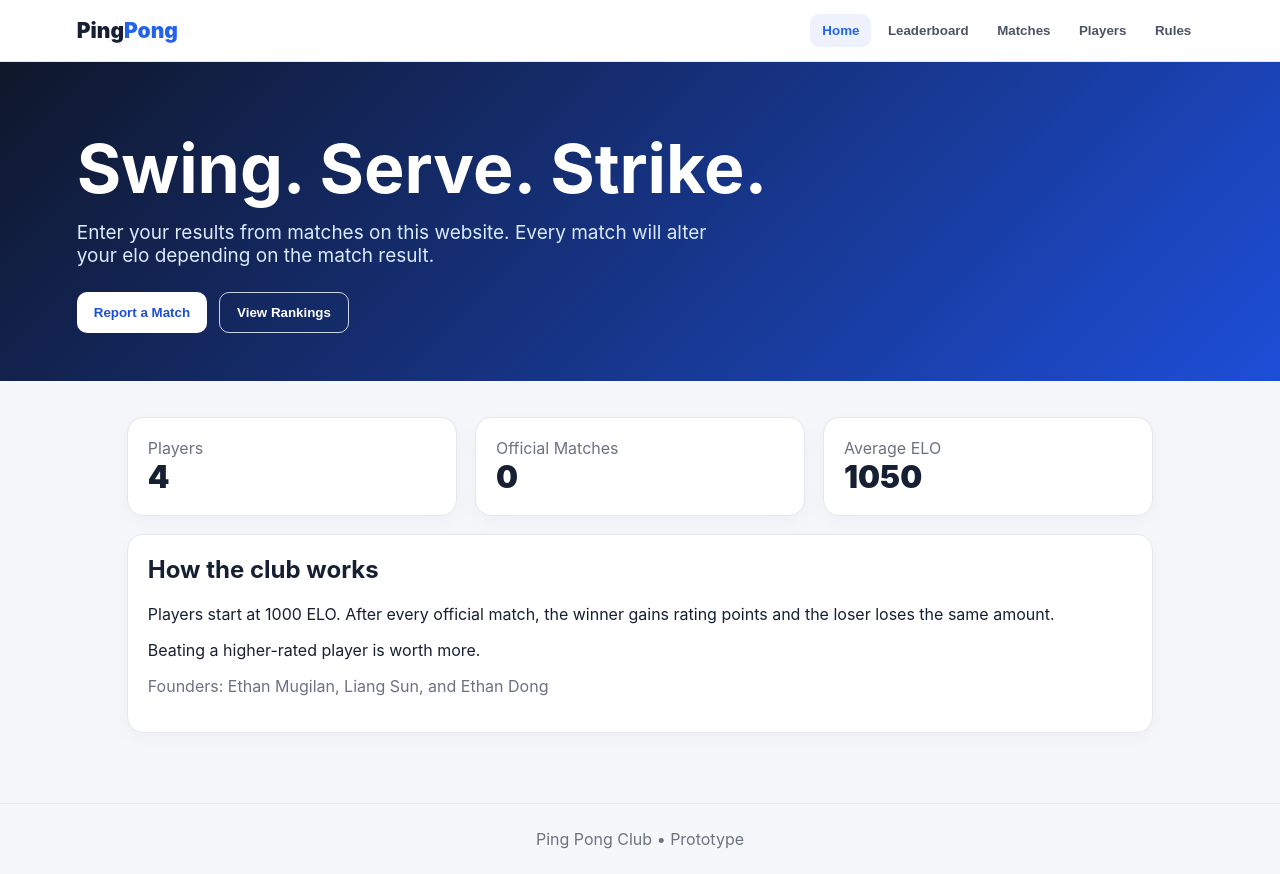
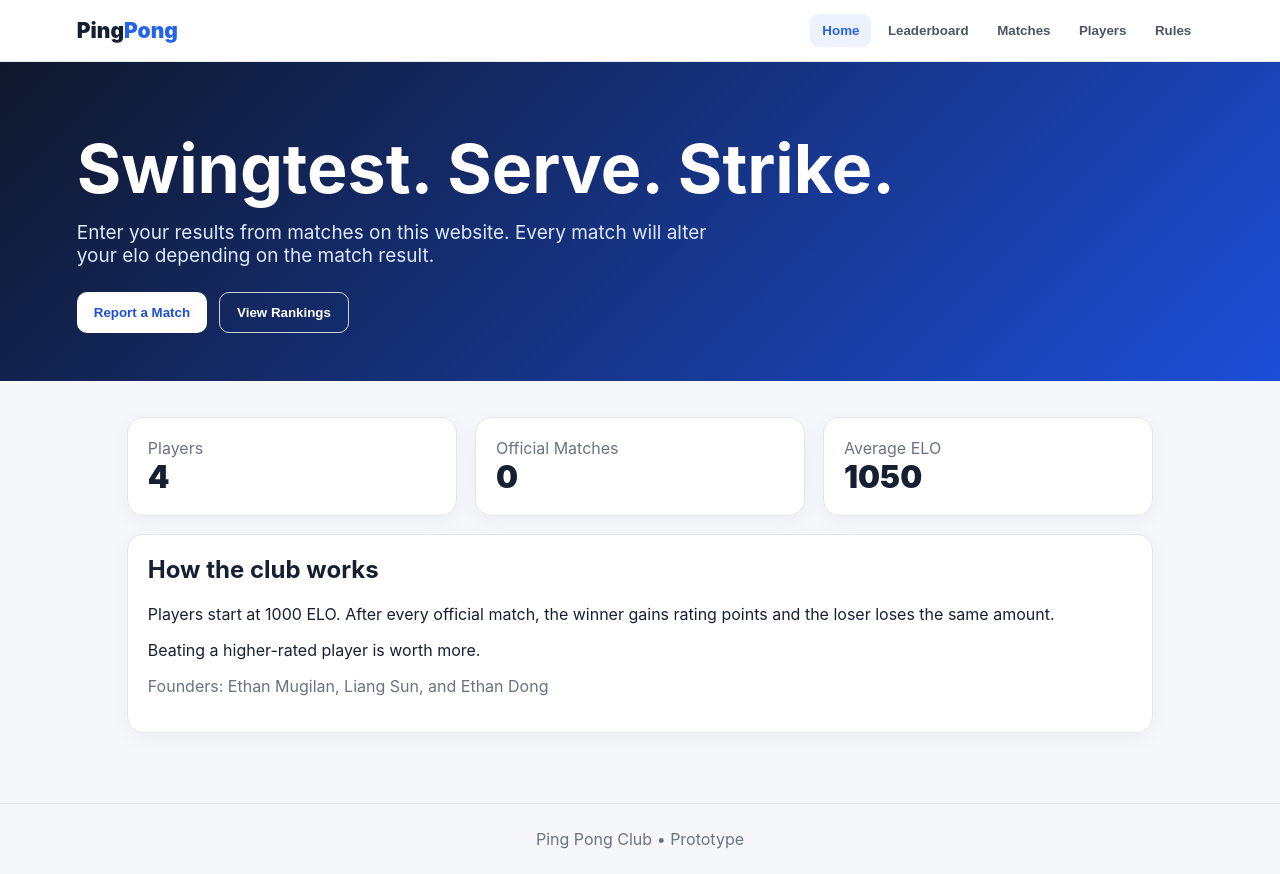
Before and after one commit to ethandong-source/pingpongclub, a plain HTML site: page index.html in a window 1280 px wide. Drawn offline with Linux system fonts and the light colour scheme.

Commit message:
Update index.html

```diff
--- a/index.html
+++ b/index.html
@@ -476,7 +476,7 @@
 <section class="hero">
 
   <h1>
-    Swing. Serve. Strike.
+    Swingtest. Serve. Strike.
   </h1>
 
   <p>
```
